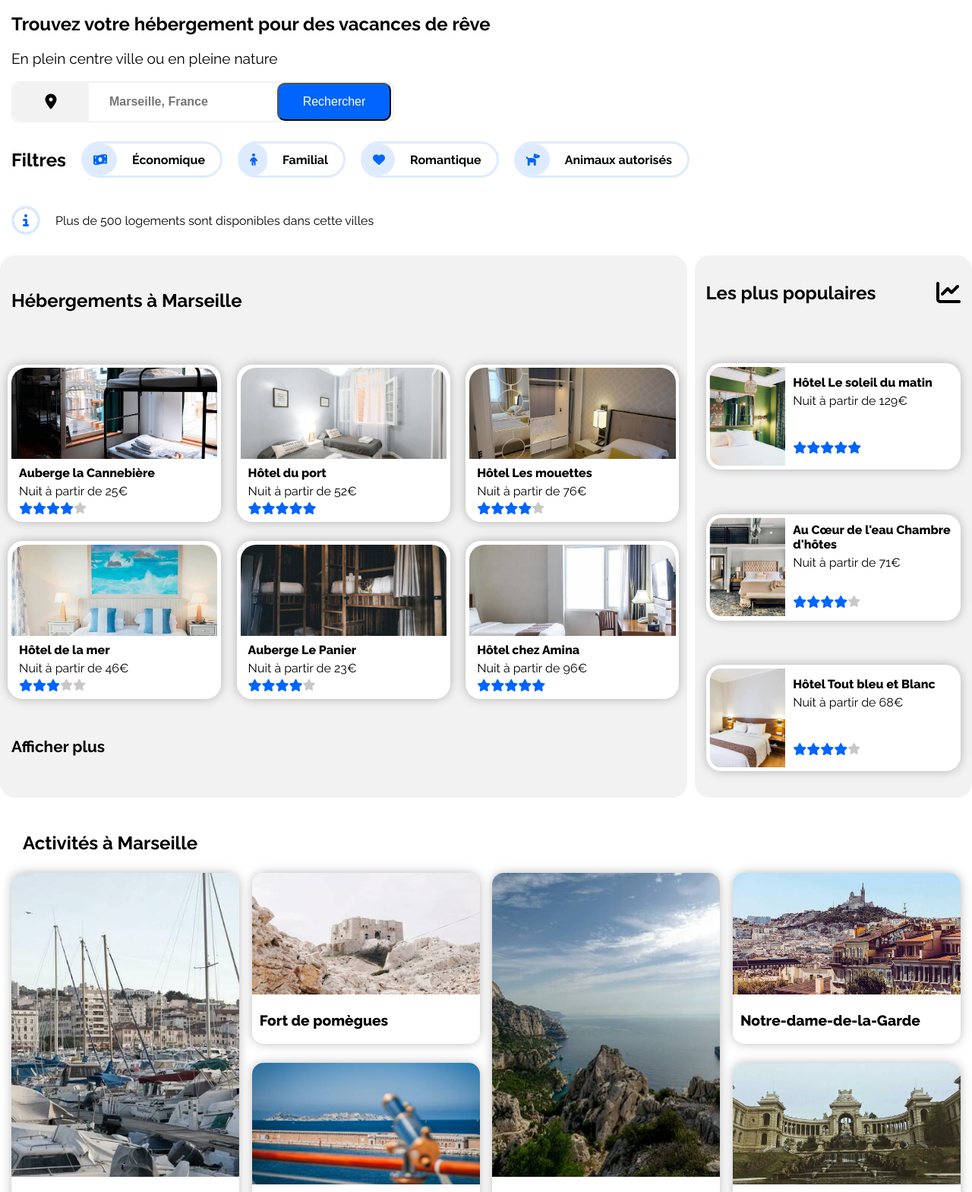
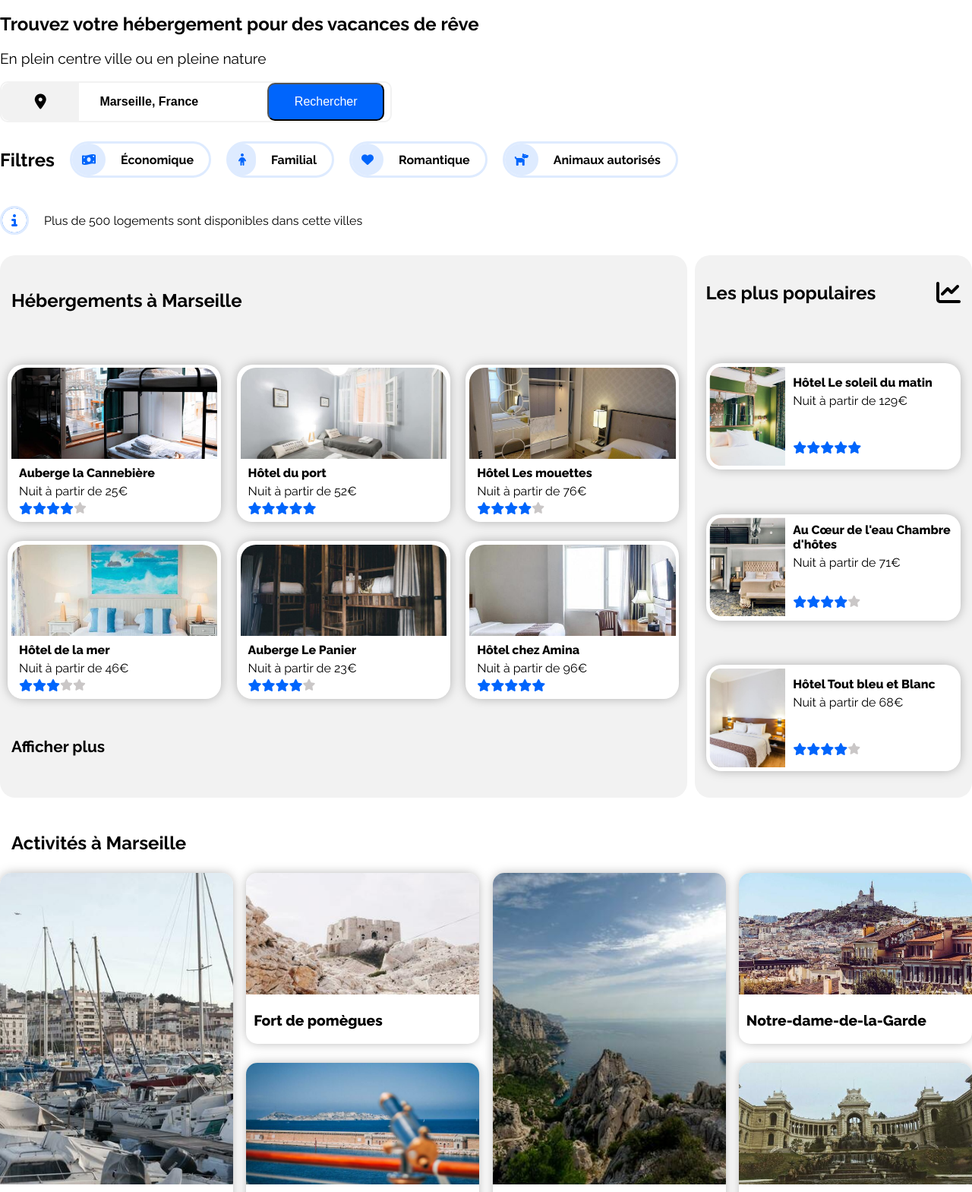
Before and after one commit to Emericcarbonnier/CarbonnierEmeric_2_06-07-2021, a plain HTML site: page index.html in a window 1280 px wide. Shown: the part 86-1655 px from the top of the page at 76% size. Drawn offline with Linux system fonts and the light colour scheme.

Commit message:
color imput

```diff
--- a/index.html
+++ b/index.html
@@ -20,7 +20,7 @@
 
                 <a class="logo" href="#"><img src="images/logo/Reservia@3x.png" alt="Reservia" /></a>
                 <nav class="navigation">
-                    <a href="#hebergement_marseille">Hébergements</a>
+                    <a href="#hebergement_marseille_link">Hébergements</a>
                     <a href="#activites_marseille">Activités</a>
                 </nav>
                 <a class="inscription" href="#inscription">S'inscrire</a>
@@ -67,7 +67,7 @@
             </section>
 
             <section class="main">
-                <div class="hebergement_marseille">
+                <div class="hebergement_marseille" id="hebergement_marseille_link">
                     <h2>Hébergements à Marseille</h2>
                     <div class="ligne_hebergement">
                         <div class="bloc_hebergement">
--- a/style.css
+++ b/style.css
@@ -115,6 +115,10 @@ input {
   font-size: 1em;
   font-weight: bold;
   max-width: 70%;
+}
+
+input::placeholder{
+  color: black;
 }
 .search {
   display: none;
@@ -419,7 +423,7 @@ margin-top: 5px;
 
   .container{
     margin: auto;
-    max-width: 1440px;
+    max-width: 1420px;
   }
   .header {
     display: grid;
@@ -459,7 +463,9 @@ margin-top: 5px;
   }
 
   /* RECHERCHE */
-
+.sousmenu{
+  margin: 0;
+}
   .search {
     display: inherit;
   }
@@ -558,7 +564,9 @@ margin-top: 5px;
   /* Activités à marseille */
 
   #activites_marseille{
+    margin: 0;
     margin-top: 20px;
+
   }
   #activites_marseille h2 {
     margin: 0 15px 0 15px;
@@ -570,13 +578,15 @@ margin-top: 5px;
 
   .bloc_activite {
     flex-direction: row;
+    align-items: flex-end;
   }
   .colone_1_3 {
+    margin: 0;
     height: 100%;
     width: 24%;
   }
   .colone_1_3 img {
-    height: 400px;
+    height: 410px;
   }
   .colonne_2 {
     width: 24%;
@@ -593,6 +603,8 @@ margin-top: 5px;
   /* footer */
 
   .footer {
+    margin: 0;
+    margin-top: 20px;
     padding-bottom: 20px;
     flex-direction: row;
     border-radius: 20px;
```
